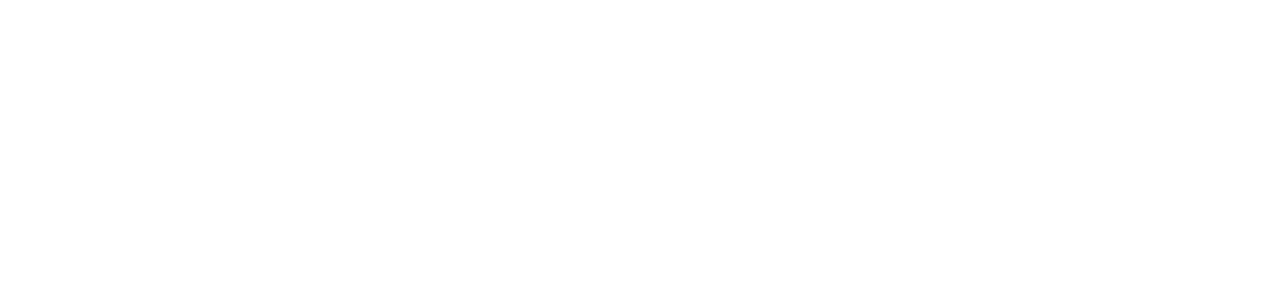
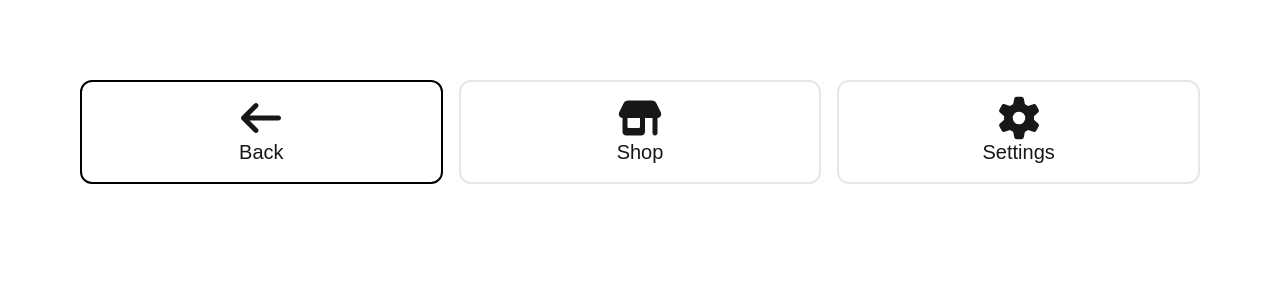
Before and after one commit to aelithron/stellepet, a Next.js app: page /menu in a window 1280 px wide. Shown: the top 300 px of the page. Built offline with nearby package versions, Linux system fonts and the light colour scheme.

Commit message:
add a menu (with one-key nav), also icons and improvements

```diff
--- a/app/game.module.tsx
+++ b/app/game.module.tsx
@@ -21,7 +21,7 @@
     const down = (e: KeyboardEvent) => {
       if (e.code !== "Space") return;
       e.preventDefault();
-      const timer = setTimeout(() => router.push("/menu"), 200)
+      const timer = setTimeout(() => router.push("/menu"), 400)
       addEventListener("keyup", () => clearTimeout(timer), { once: true });
     }
     const up = (e: KeyboardEvent) => {
--- a/app/layout.tsx
+++ b/app/layout.tsx
@@ -1,7 +1,10 @@
 import type { Metadata } from "next";
 import { Nanum_Gothic } from "next/font/google";
+import { config } from "@fortawesome/fontawesome-svg-core";
+import "@fortawesome/fontawesome-svg-core/styles.css";
 import "./globals.css";
 
+config.autoAddCss = false;
 const nanumGothic = Nanum_Gothic({ subsets: ["latin"], weight: ["400"] });
 export const metadata: Metadata = {
   title: { template: "%s - stellepet", default: "stellepet" },
--- /dev/null
+++ b/app/menu/navigator.module.tsx
@@ -0,0 +1,74 @@
+"use client";
+import { FontAwesomeIcon } from "@fortawesome/react-fontawesome";
+import { faArrowLeft, faGear, faShop } from "@fortawesome/free-solid-svg-icons";
+import { useRouter } from "next/navigation";
+import { useEffect, useRef, useState } from "react";
+
+export default function NavigationMenu() {
+  const router = useRouter();
+  const [selection, setSelection] = useState<"back" | "shop" | "settings">("back");
+  const selRef = useRef<"back" | "shop" | "settings">(selection);
+  useEffect(() => { selRef.current = selection; }, [selection]);
+  useEffect(() => {
+    const down = (e: KeyboardEvent) => {
+      if (e.code !== "Space") return;
+      e.preventDefault();
+      const timer = setTimeout(() => {
+        switch (selRef.current) {
+          case "back":
+            router.push("/");
+            break;
+          case "shop":
+            router.push("/shop");
+            break;
+          case "settings":
+            router.push("/settings");
+            break;
+          default:
+            return;
+        }
+      }, 400)
+      addEventListener("keyup", () => clearTimeout(timer), { once: true });
+    }
+    const up = (e: KeyboardEvent) => {
+      if (e.code !== "Space") return;
+      e.preventDefault();
+      switch (selRef.current) {
+        case "back":
+          setSelection("shop");
+          break;
+        case "shop":
+          setSelection("settings");
+          break;
+        case "settings":
+          setSelection("back");
+          break;
+        default:
+          setSelection("back");
+      }
+    }
+    addEventListener("keydown", down);
+    addEventListener("keyup", up);
+    return () => {
+      removeEventListener("keydown", down);
+      removeEventListener("keyup", up);
+    }
+  // eslint-disable-next-line react-hooks/exhaustive-deps
+  }, []);
+  return (
+    <div className="grid grid-cols-3 gap-4">
+      <div className={`flex flex-col p-4 text-xl items-center rounded-xl border-2 ${selection === "back" ? "border-black dark:border-white" : "border-gray-200 dark:border-gray-800"}`}>
+        <FontAwesomeIcon icon={faArrowLeft} size="2xl" />
+        <p>Back</p>
+      </div>
+      <div className={`flex flex-col p-4 text-xl items-center rounded-xl border-2 ${selection === "shop" ? "border-black dark:border-white" : "border-gray-200 dark:border-gray-800"}`}>
+        <FontAwesomeIcon icon={faShop} size="2xl" />
+        <p>Shop</p>
+      </div>
+      <div className={`flex flex-col p-4 text-xl items-center rounded-xl border-2 ${selection === "settings" ? "border-black dark:border-white" : "border-gray-200 dark:border-gray-800"}`}>
+        <FontAwesomeIcon icon={faGear} size="2xl" />
+        <p>Settings</p>
+      </div>
+    </div>
+  );
+}
--- a/app/menu/page.tsx
+++ b/app/menu/page.tsx
@@ -1,7 +1,12 @@
+import { Metadata } from "next";
+import NavigationMenu from "./navigator.module";
+
+export const dynamic = "force-dynamic";
+export const metadata: Metadata = { title: "menu" };
 export default function Page() {
   return (
     <main className="flex flex-col min-h-screen p-8 md:p-20">
-
+      <NavigationMenu />
     </main>
   );
 }
--- a/package.json
+++ b/package.json
@@ -9,6 +9,11 @@
     "lint": "eslint"
   },
   "dependencies": {
+    "@fortawesome/fontawesome-svg-core": "^7.3.1",
+    "@fortawesome/free-brands-svg-icons": "^7.3.1",
+    "@fortawesome/free-regular-svg-icons": "^7.3.1",
+    "@fortawesome/free-solid-svg-icons": "^7.3.1",
+    "@fortawesome/react-fontawesome": "^3.4.0",
     "next": "16.2.10",
     "react": "19.2.4",
     "react-dom": "19.2.4"
```
Also changed, not shown: 1 other file (tests, documents, lock files or other folders).
